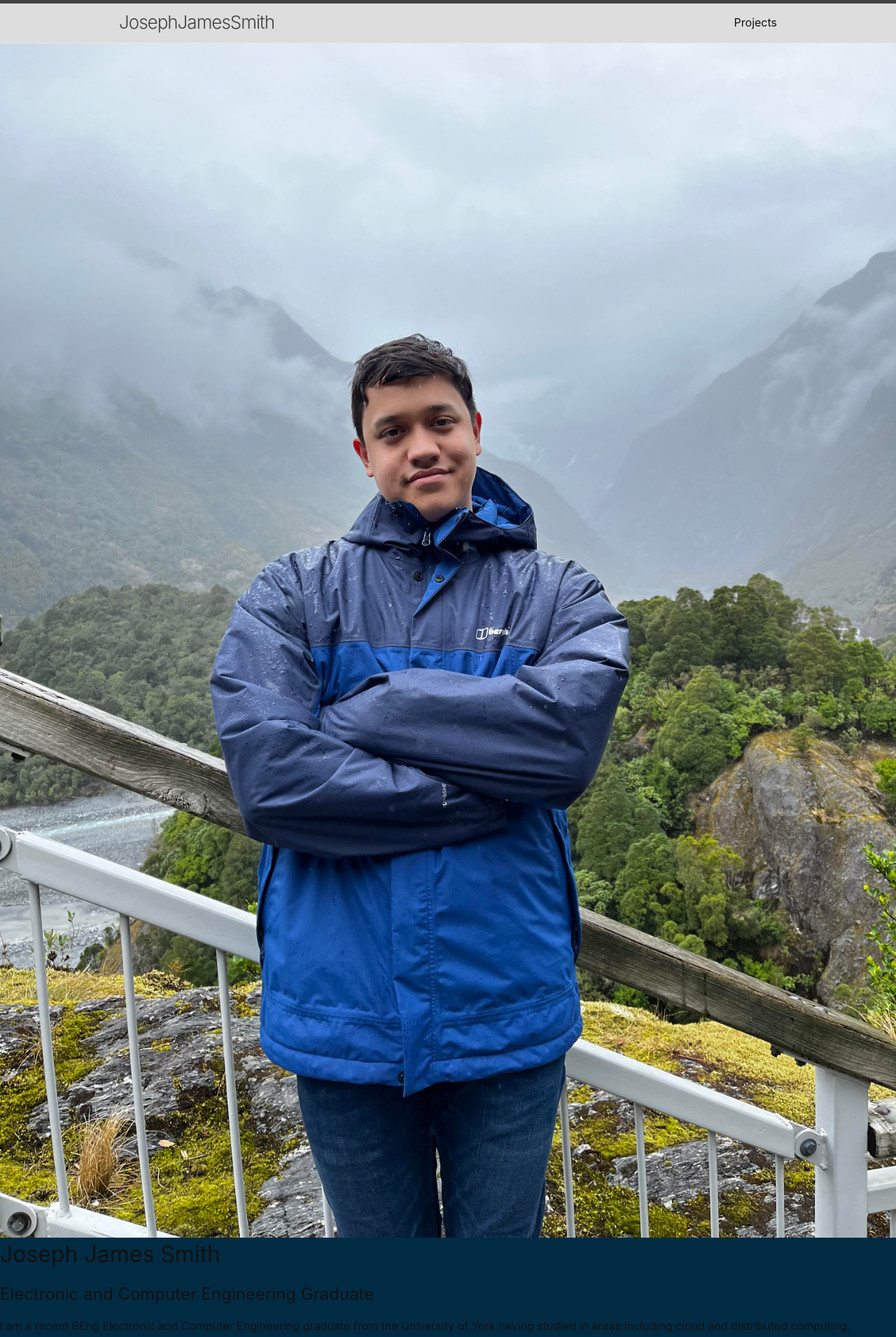
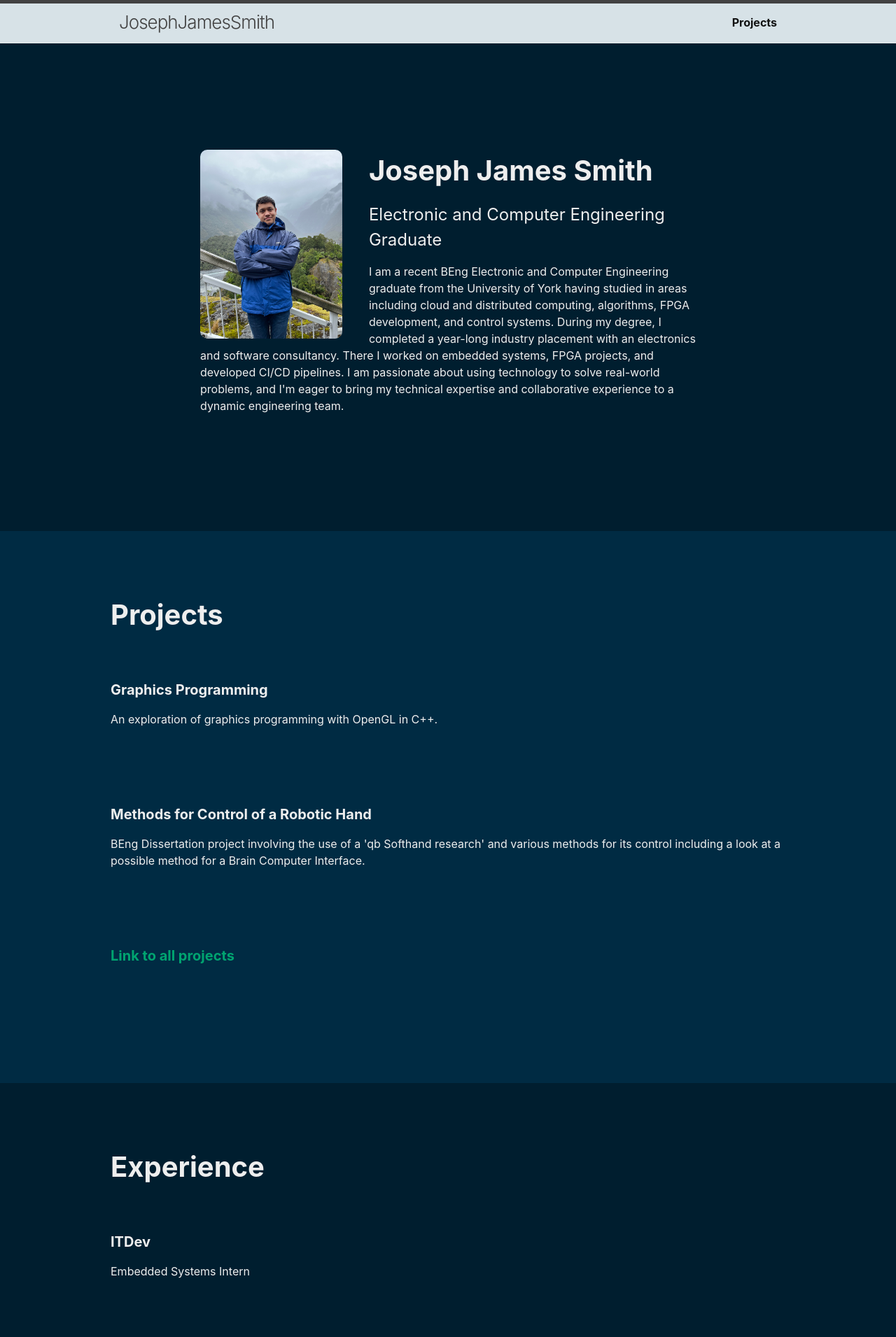
Before and after one commit to smithjjoseph/smithjjoseph.github.io, a Jekyll site: the page built from index.md, in a window 1280 px wide. Shown: the top 1911 px of the page at 70% size. Built offline with Jekyll 4.4.1, drawn with Linux system fonts in a browser that asks for light colours.

Commit message:
Update styling

```diff
--- a/_sass/abstracts/_colours.scss
+++ b/_sass/abstracts/_colours.scss
@@ -5,7 +5,7 @@
 $link-text-color: #00a470 !default;
 
 $background-color: #002b43 !default;
-$background-color-light: #DDD !default;
+$background-color-light: #d7e2e7 !default;
 $section-color-medium: #002b43 !default;
 $section-color-dark: #001e2f !default;
 
--- a/_sass/portfolyester/_base.scss
+++ b/_sass/portfolyester/_base.scss
@@ -215,7 +215,7 @@
     display: inline-block;
     fill: #{$grey-color};
     padding-right: 5px;
-    vertical-align: text-top;
+    vertical-align: middle;
 }
 
 .social-media-list {
--- a/_sass/portfolyester/_layout.scss
+++ b/_sass/portfolyester/_layout.scss
@@ -43,6 +43,7 @@
   .page-link {
     color: $text-color;
     line-height: $base-line-height;
+    font-weight: bold;
 
     // Gaps between nav items, but not on the last one
     &:not(:last-child) {
@@ -54,7 +55,7 @@
     position: absolute;
     top: 9px;
     right: $spacing-unit * 0.5;
-    background-color: $background-color;
+    background-color: $grey-color;
     border: 1px solid $grey-color-light;
     border-radius: 5px;
     text-align: right;
@@ -185,8 +186,43 @@
 }
 
 /**
+ * About content
+ */
+
+.about-section {
+  min-height: 40vh;
+  padding: 10vh -webkit-calc(20% + $spacing-unit);
+  padding: 10vh         calc(20% + $spacing-unit);
+  background-color: $section-color-dark;
+
+  h1 {
+    font-weight: bold;
+    color: $section-text-color;
+    @include relative-font-size(2.5);
+
+    @include media-query($on-laptop) {
+      @include relative-font-size(1.125);
+    }
+  }
+}
+
+.about-card {
+  color: $section-text-color;
+  padding: 2rem 0;
+  margin: $spacing-unit 0;
+
+  img {
+    float: left;
+    margin-right: 3vw;
+    height: 30vh;
+    border-radius: 10px;
+  }
+}
+
+/**
  * Home content
  */
+
 .home-section {
   min-height: 40vh;
   padding: 10vh -webkit-calc(10% + $spacing-unit);
```
